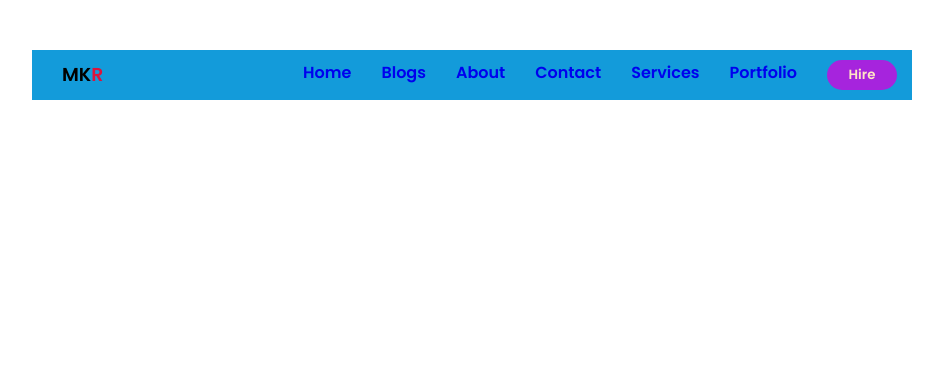
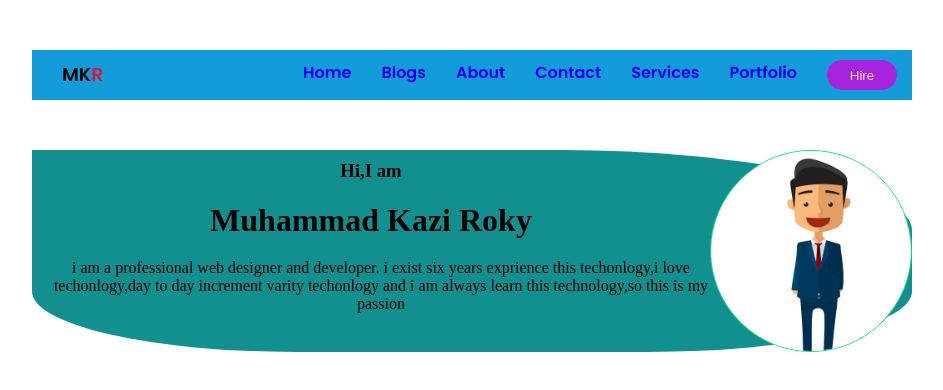
Before and after one commit to MUHAMMAD-ROKY/personal-website-1, a plain HTML site: page index.html in a window 1280 px wide. Shown: the whole page, without its empty margins (168-1111 px from the left). Drawn offline with Linux system fonts and the light colour scheme; a web font is replaced by a local one.

Commit message:
banner design section

```diff
--- a/index.html
+++ b/index.html
@@ -12,7 +12,10 @@
 	<link rel="preconnect" href="https://fonts.googleapis.com">
 	<link rel="preconnect" href="https://fonts.gstatic.com" crossorigin>
 	<link href="https://fonts.googleapis.com/css2?family=Open+Sans:wght@600&family=Poppins:wght@600&display=swap" rel="stylesheet">
-<title>Personal-Website-1</title>
+	<link rel="preconnect" href="https://fonts.googleapis.com">
+<link rel="preconnect" href="https://fonts.gstatic.com" crossorigin>
+<link href="https://fonts.googleapis.com/css2?family=Belanosima:wght@600&family=Open+Sans:wght@600&family=Poppins:wght@600&display=swap" rel="stylesheet">
+	<title>Personal-Website-1</title>
 </head>
 <body>
 	<!--navication section start-->
@@ -31,5 +34,24 @@
 		</nav>
 	</header>
 	<!--navication section end-->
+	<main>
+		<!--banner section start-->
+		<div class="banner">
+			<div class="All-doc">
+				<h3 class="header-title2">Hi,I am</h3>
+				<h1 class="heder-title1">Muhammad Kazi Roky</h1>
+				<p class="description">I am a professional web designer and developer. I exist six years exprience this techonlogy,I love
+				techonlogy,Day to day increment varity techonlogy  and i am always learn this technology,so this is my
+				passion
+				</p>
+			</div>
+			<img class="img-logo1" src="images/logo1.png">
+		</div>
+		<!--banner section end-->
+
+	</main>
+	<footer>
+
+	</footer>
 </body>
 </html>
--- a/style.css
+++ b/style.css
@@ -1,8 +1,6 @@
 /*universal*/
 *{
     margin:0;
-    font-family: 'Open Sans', sans-serif;
-    font-family: 'Poppins', sans-serif;
 }
 
 /*navication section start*/
@@ -10,6 +8,8 @@ nav{
     display: flex;
     justify-content:space-between;
     margin: 50px 200px;
+    font-family: 'Open Sans', sans-serif;
+    font-family: 'Poppins', sans-serif;
 }
 .navication{
     background-color: rgb(19, 155, 218);
@@ -50,3 +50,43 @@ nav{
 }
 
 /*navication section start*/
+
+
+/*banner section start*/
+
+.img-logo1{
+    width: 200px;
+    height: 200px;
+    border: solid 1px rgb(6, 230, 118);
+    border-radius: 50%;
+}
+.banner{
+    display: flex;
+    margin:0px 200px;
+    align-items: center;
+    background-color: rgb(18, 143, 143);
+    border-radius:0% 40% 30% 30%;
+}
+.banner:hover{
+   background-color:rgb(180, 20, 68);
+}
+.All-doc{
+    text-align:center;
+}
+
+.heder-title2{
+    color:chartreuse;
+    font-family: 'Belanosima', sans-serif;
+    font-family: 'Open Sans', sans-serif;
+    font-family: 'Poppins', sans-serif;
+}
+.heder-title1{
+    margin-top: 20px;
+}
+.description{
+    margin-top: 20px;
+    margin-bottom: 30px;
+    margin-left: 20px;
+    text-transform: lowercase;
+}
+/*banner section end*/
```
Also changed, not shown: images/banner1.jpg (added).
